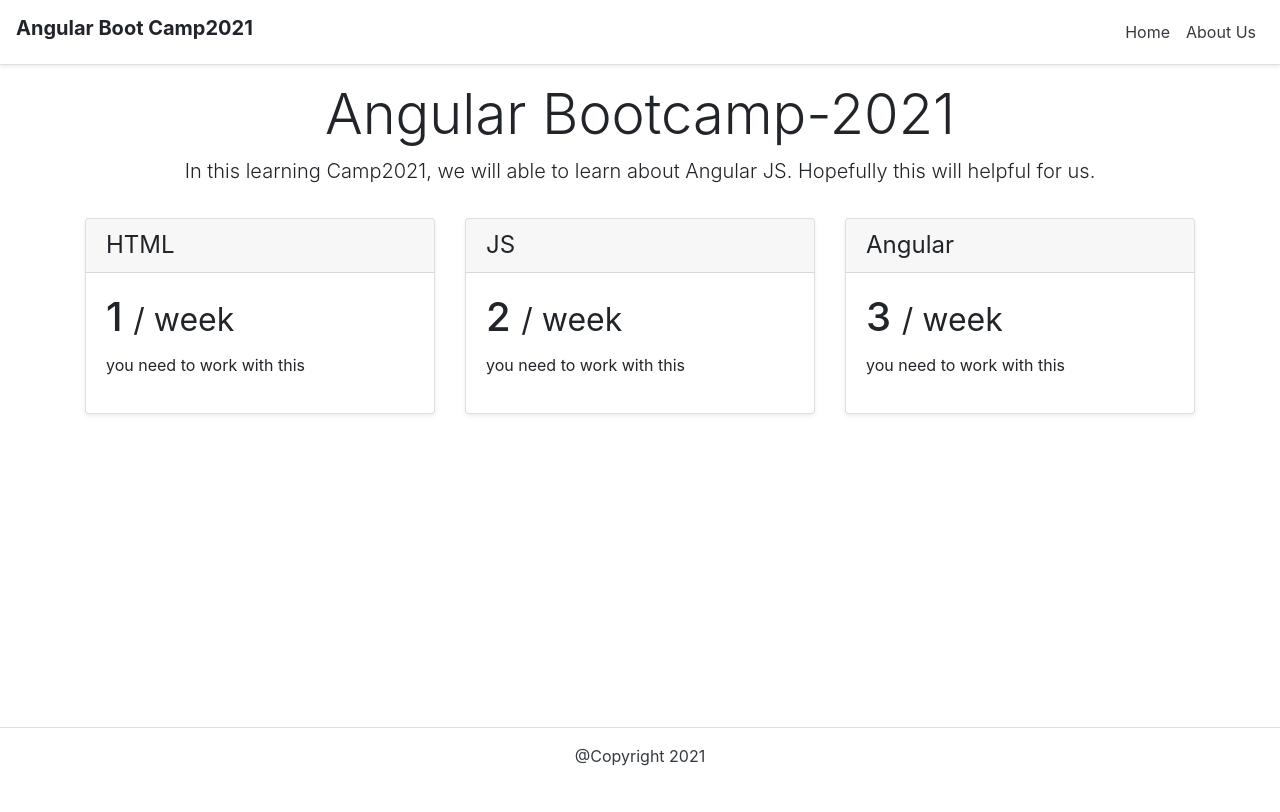
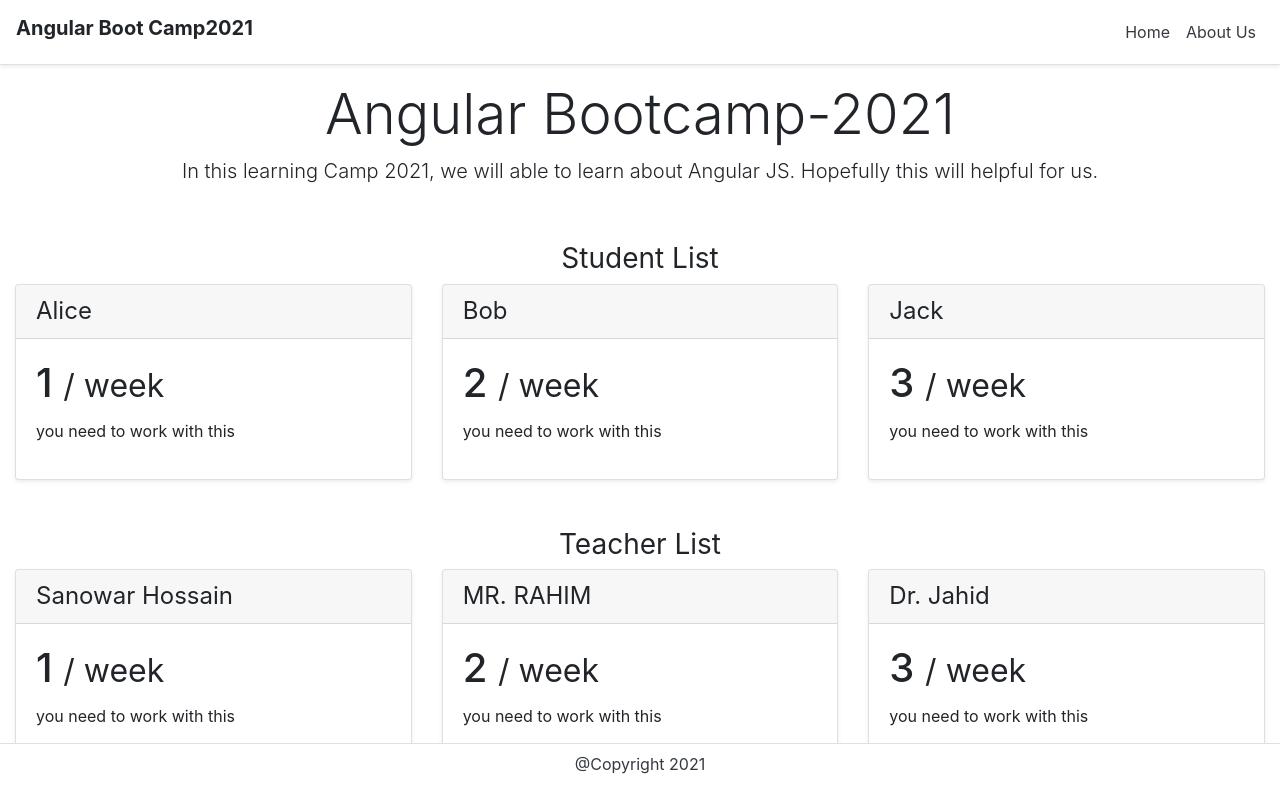
Before and after one commit to MostafijurJ/my-school-info, an Angular app: page /home in a window 1280 px wide. Shown: the top 812 px of the page. Built offline with nearby package versions, Linux system fonts and the light colour scheme.

Commit message:
task done till assignment-2

```diff
--- a/src/app/app.module.ts
+++ b/src/app/app.module.ts
@@ -9,6 +9,7 @@ import { HomeComponent } from './pages/home/home.component';
 import { AboutComponent } from './pages/about/about.component';
 import { NotFoundComponent } from './pages/not-found/not-found.component';
 import { CardComponent } from './shared/component/card/card.component';
+import { BoxListComponent } from './shared/component/box-list/box-list.component';
 
 @NgModule({
   declarations: [
@@ -18,7 +19,9 @@ import { CardComponent } from './shared/component/card/card.component';
     HomeComponent,
     AboutComponent,
     NotFoundComponent,
-    CardComponent
+    CardComponent,
+    BoxListComponent,
+
   ],
   imports: [
     BrowserModule,
--- a/src/app/common/footer/footer.component.html
+++ b/src/app/common/footer/footer.component.html
@@ -1,3 +1,3 @@
-<footer class="p-3 border-top fixed-bottom bg-white text-center">
+<footer class="p-2 border-top fixed-bottom bg-white text-center">
     <p class="text-center text-dark">@Copyright 2021</p>
 </footer>
--- a/src/app/pages/home/home.component.css
+++ b/src/app/pages/home/home.component.css
@@ -0,0 +1,3 @@
+.container-fluid{
+  margin-bottom: 70px;
+}
--- a/src/app/pages/home/home.component.html
+++ b/src/app/pages/home/home.component.html
@@ -1,22 +1,12 @@
-<main class="container">
+<main class="container-fluid">
+  <div class="page-header px-3 py-3 mx-auto text-center">
+    <h1 class="display-4"> Angular Bootcamp-2021 </h1>
+    <p class="lead">
+      In this learning Camp 2021, we will able to learn about Angular JS. Hopefully this will helpful for us.
+    </p>
+  </div>
 
-    <div class="page-header px-3 py-3 mx-auto text-center">
-       <h1 class="display-4">  Angular Bootcamp-2021 </h1>
-
-    <p class="lead">
-        In this learning Camp2021, we will able to learn about Angular JS. Hopefully this will helpful for us.
-    </p>
-</div>
-
-<div class="card-deck">
-<!--  using loop for displaying multiple cards-->
-    <div class="card shadow-sm mb-4" *ngFor="let card of cardList">
-         <app-card [data]="card"></app-card>
-    </div>
-
-
-</div>
-
-
+  <app-box-list [title]="studentTitle" [cardAtBox]="studentList"></app-box-list>
+  <app-box-list [title]="teacherTitle" [cardAtBox]="teacherList"></app-box-list>
 
 </main>
--- a/src/app/pages/home/home.component.ts
+++ b/src/app/pages/home/home.component.ts
@@ -8,21 +8,35 @@ import {Card} from "../../shared/interfaces";
 })
 export class HomeComponent implements OnInit {
 
-  public cardList : Card [] =[]
+  public studentTitle:string="Student List";
+  public teacherTitle:string="Teacher List";
+
+  public studentList : Card [] = [];
+  public teacherList : Card [] = [];
 
   constructor() {
-    this.cardList =this.getCardList();
+    this.studentList =this.getStudentList();
+    this.teacherList = this.getTeacherList();
   }
 
   ngOnInit(): void {
   }
 
-  private getCardList(): Card[] {
+  private getStudentList(): Card[] {
 
     let cards: Card[] = [];
-    cards.push({title: 'HTML', counter: 1, frequency: 'week', text: 'you need to work with this'});
-    cards.push({title: 'JS', counter: 2, frequency: 'week', text: 'you need to work with this'});
-    cards.push({title: 'Angular', counter: 3, frequency: 'week', text: 'you need to work with this'});
+    cards.push({title: 'Alice', counter: 1, frequency: 'week', text: 'you need to work with this'});
+    cards.push({title: 'Bob', counter: 2, frequency: 'week', text: 'you need to work with this'});
+    cards.push({title: 'Jack', counter: 3, frequency: 'week', text: 'you need to work with this'});
+    return cards;
+}
+
+private getTeacherList(): Card[] {
+
+    let cards: Card[] = [];
+    cards.push({title: 'Sanowar Hossain', counter: 1, frequency: 'week', text: 'you need to work with this'});
+    cards.push({title: 'MR. RAHIM', counter: 2, frequency: 'week', text: 'you need to work with this'});
+    cards.push({title: 'Dr. Jahid', counter: 3, frequency: 'week', text: 'you need to work with this'});
     return cards;
 }
 
--- /dev/null
+++ b/src/app/shared/component/box-list/box-list.component.html
@@ -0,0 +1,7 @@
+<h3 class="text-center font-weight-normal mt-4"> {{title}} </h3>
+<div class="card-deck">
+  <!--  using loop for displaying multiple cards-->
+  <div class="card shadow-sm mb-4" *ngFor="let card of cardAtBox">
+    <app-card [data]="card"></app-card>
+  </div>
+</div>
--- /dev/null
+++ b/src/app/shared/component/box-list/box-list.component.ts
@@ -0,0 +1,19 @@
+import {Component, Input, OnInit} from '@angular/core';
+import {Card} from "../../interfaces";
+
+@Component({
+  selector: 'app-box-list',
+  templateUrl: './box-list.component.html',
+  styleUrls: ['./box-list.component.css']
+})
+export class BoxListComponent implements OnInit {
+
+  @Input() title ="";
+  @Input() cardAtBox: Card[] = [];
+
+  constructor() { }
+
+  ngOnInit(): void {
+  }
+
+}
--- a/src/index.html
+++ b/src/index.html
@@ -2,7 +2,7 @@
 <html lang="en">
 <head>
   <meta charset="utf-8">
-  <title>AssignmentWeekTwo</title>
+  <title>My school</title>
   <base href="/">
   <meta name="viewport" content="width=device-width, initial-scale=1">
   <link rel="icon" type="image/x-icon" href="favicon.ico">
```
Also changed, not shown: src/app/shared/component/box-list/box-list.component.css (added), 1 other file (tests, documents, lock files or other folders).
